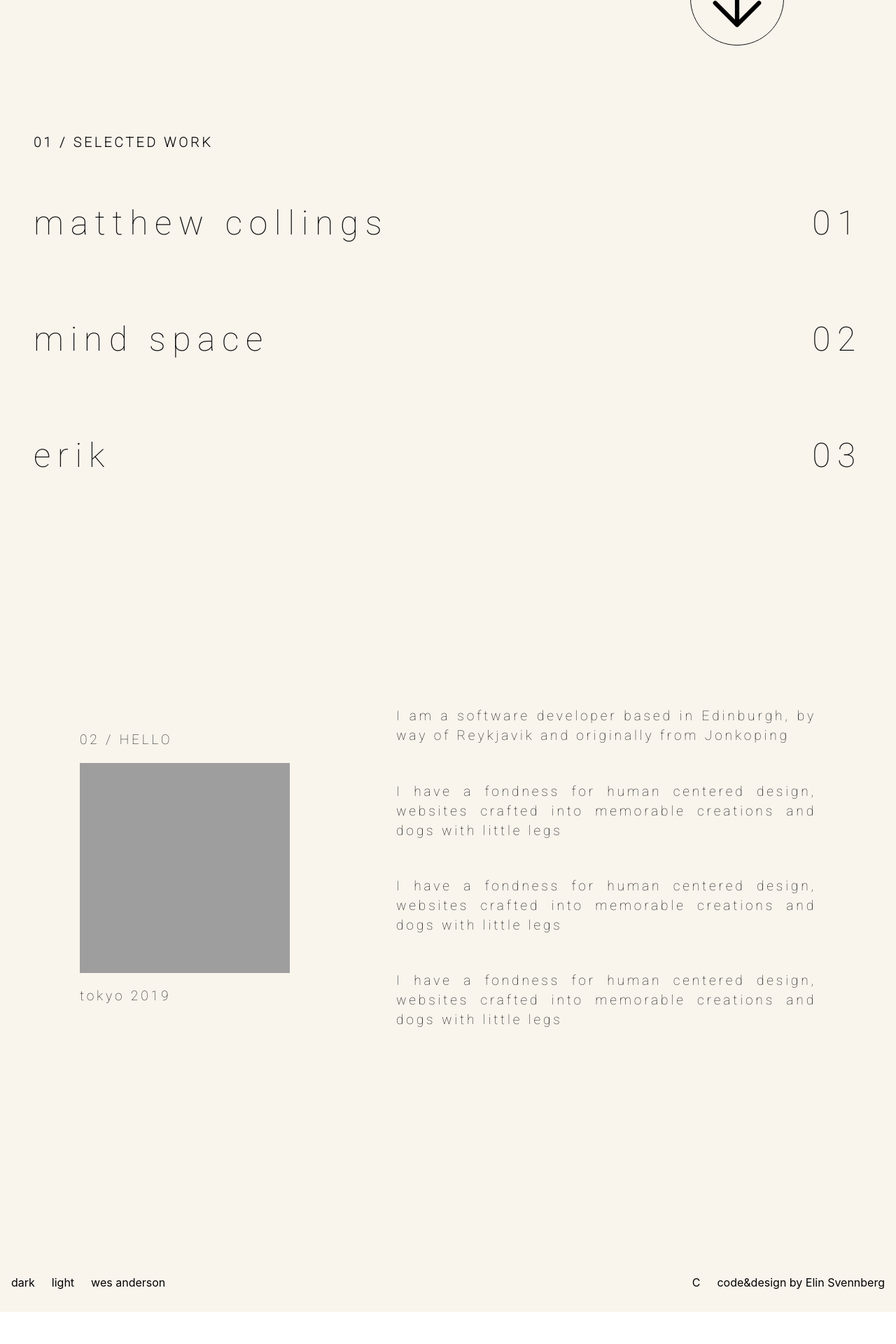
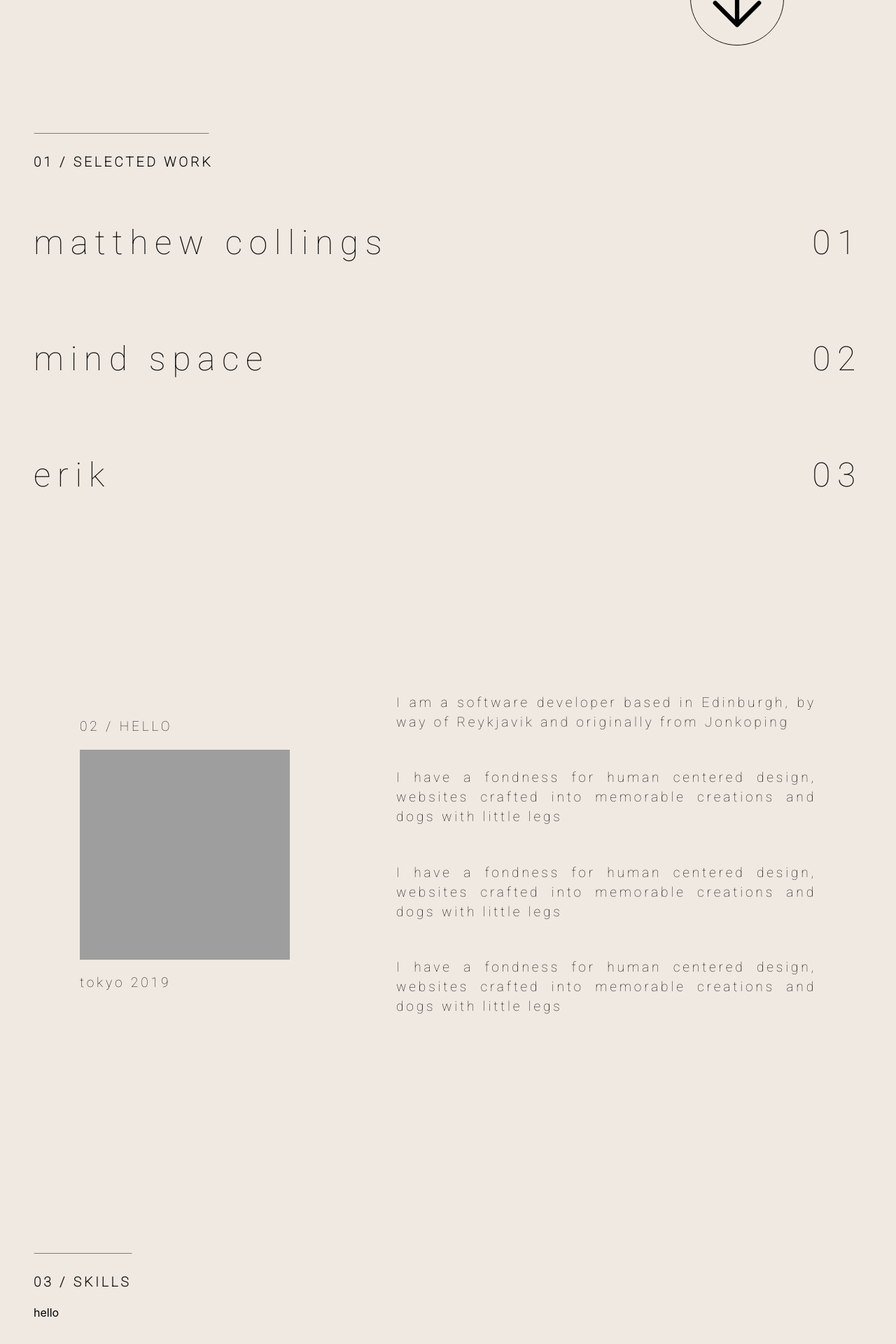
Before and after one commit to ElinVS/ElinVS.github.io, a React (Create React App) app: page / in a window 1280 px wide. Shown: the part 564-2484 px from the top of the page at 70% size. Before the commit the page ends 2438 px from the top, so only its background shows below. Built offline with nearby package versions, Linux system fonts and the light colour scheme; grey boxes are pictures that could not be loaded; a web font is replaced by a local one.

Commit message:
more animations added and skills section started

```diff
--- a/src/App.js
+++ b/src/App.js
@@ -9,6 +9,7 @@ import Footer from './components/footer/Footer';
 import Project01 from './pages/project01/Project01';
 import Project02 from './pages/project02/Project02';
 import Project03 from './pages/project03/Project03';
+
 
 
 
--- a/src/components/jobtitle/Title.js
+++ b/src/components/jobtitle/Title.js
@@ -48,14 +48,12 @@ const Title = ({titletext}) => {
             initial='initial'
             animate='animation'
             >
-
             <motion.p
             className='title-text'
             variants={item}
             >
               {titletext}
             </motion.p>
-
         </motion.div>
 
         <motion.div
@@ -66,7 +64,7 @@ const Title = ({titletext}) => {
                 duration: 1.2,
                 type: "spring",
                 ease: "easeInOut",
-                delay: 1,
+                delay: 0.8,
               }}
             >
             <svg
@@ -76,7 +74,6 @@ const Title = ({titletext}) => {
               strokeLinejoin="round"
               d="M19.5 13.5L12 21m0 0l-7.5-7.5M12 21V3" />
             </svg>
-
         </motion.div>
 
    </>
--- a/src/components/jobtitle/style.css
+++ b/src/components/jobtitle/style.css
@@ -24,23 +24,6 @@
 
 }
 
-svg{
-    height:100px;
-    width: 100px;
-    border-radius: 50%;
-    border: 1px solid #121212;
-    padding:1em;
-
-
-}
-
-
-svg:hover{
-   background-color: #121212;
-
-
-}
-
 
 .arrow-container{
     min-height: 30vh;
@@ -50,3 +33,17 @@ svg:hover{
     padding:0em 10em 0 2em;
 
 }
+
+
+.arrow-container > svg{
+    height:100px;
+    width: 100px;
+    border-radius: 50%;
+    border: 1px solid #121212;
+    padding:1em;
+
+}
+.arrow-container > svg:hover{
+   background-color: #121212;
+
+}
--- /dev/null
+++ b/src/components/skills/Skills.js
@@ -0,0 +1,77 @@
+import React from 'react'
+import {motion} from 'framer-motion'
+import { fadeUp,fadeUpChild } from '../../animations/Variants'
+import '../skills/style.css'
+
+const Skills = () => {
+
+
+
+const draw = {
+    hidden: { pathLength: 0, opacity: 0 },
+    visible:  {
+
+
+        pathLength: 1,
+        opacity: 1,
+        transition: {
+          pathLength: {  type: "spring", duration: 1.5, bounce: 0 },
+        //   opacity: { delay, duration: 0.01 }
+        }
+
+    }
+  };
+
+
+  return (
+    <>
+
+    <section className='skills-page'>
+
+
+
+    <motion.div
+        className="div-title"
+        initial='initial'
+        variants={fadeUp}
+        animate='animate'
+      >
+
+<motion.svg
+      width="1000"
+      height="10"
+      viewBox="0 0 1000 10"
+      initial="hidden"
+      whileInView="visible"
+    >
+       <motion.line
+        x1="1"
+        y1="10"
+        x2="140"
+        y2="10"
+        stroke="#121212"
+        variants={draw}
+        // custom={0.5}
+      />
+      </motion.svg>
+
+
+        <motion.p
+        variants={fadeUpChild}
+        >03 / Skills</motion.p>
+      </motion.div>
+
+
+
+      <p>hello</p>
+
+    </section>
+
+
+
+
+    </>
+  )
+}
+
+export default Skills
--- /dev/null
+++ b/src/components/skills/style.css
@@ -0,0 +1,10 @@
+.skills-page{
+    min-height: 100vh;
+    padding: 0em 3em 0em 3em;
+}
+
+line {
+    stroke-width: 1px;
+    stroke-linecap: round;
+    /* fill: transparent; */
+  }
--- a/src/components/work/Work.js
+++ b/src/components/work/Work.js
@@ -8,6 +8,21 @@ import { fadeUp,fadeUpChild } from '../../animations/Variants'
 
 
 const Work = () => {
+
+  const draw = {
+    hidden: { pathLength: 0, opacity: 0 },
+    visible:  {
+
+
+        pathLength: 1,
+        opacity: 1,
+        transition: {
+          pathLength: {  type: "spring", duration: 1.5, bounce: 0 },
+        //   opacity: { delay, duration: 0.01 }
+        }
+
+    }
+  };
 
   return (
     <>
@@ -20,6 +35,28 @@ const Work = () => {
         variants={fadeUp}
         animate='animate'
       >
+
+<motion.svg
+      width="1000"
+      height="10"
+      viewBox="0 0 1000 10"
+      initial="hidden"
+      whileInView="visible"
+    >
+       <motion.line
+        x1="1"
+        y1="10"
+        x2="250"
+        y2="10"
+        stroke="#121212"
+        variants={draw}
+        // custom={0.5}
+      />
+      </motion.svg>
+
+
+
+
         <motion.p
         variants={fadeUpChild}
         >01 / selected work</motion.p>
--- a/src/pages/homepage/HomePage.js
+++ b/src/pages/homepage/HomePage.js
@@ -4,6 +4,7 @@ import Header from '../../components/header/Header'
 import About from '../../components/about/About'
 import Work from '../../components/work/Work'
 import Title from '../../components/jobtitle/Title'
+import Skills from '../../components/skills/Skills'
 
 
 const HomePage = ({text, titletext}) => {
@@ -15,6 +16,7 @@ const HomePage = ({text, titletext}) => {
         <Title titletext="creative developer"/>
         <Work/>
         <About/>
+        <Skills/>
 
       </section>
     </>
--- a/src/pages/homepage/style.css
+++ b/src/pages/homepage/style.css
@@ -1,15 +1,17 @@
 .home-page{
 
     /* background-color: rgb(218, 215, 213); */
-    background-color: rgb(249, 244, 236);
+    /* background-color: rgb(249, 244, 236); */
     /* background-color: rgb(219, 217, 210); */
     /* background-color: rgb(242, 243, 237); */
-    /* background-color: #f0e9e1; */
+    background-color: #f0e9e1;
 
 
 
     /* background-color: rgb(233, 229, 222); */
     /* background-color: rgb(136, 138, 137); */
+    /* background-color: rgb(110, 97, 83); */
+    /* background-color: rgb(145, 143, 129); */
 
 
     /* background-color: rgb(230, 230, 230); */
```
Also changed, not shown: src/components/skills/SkillsData.js (added, +11 -0 lines).
